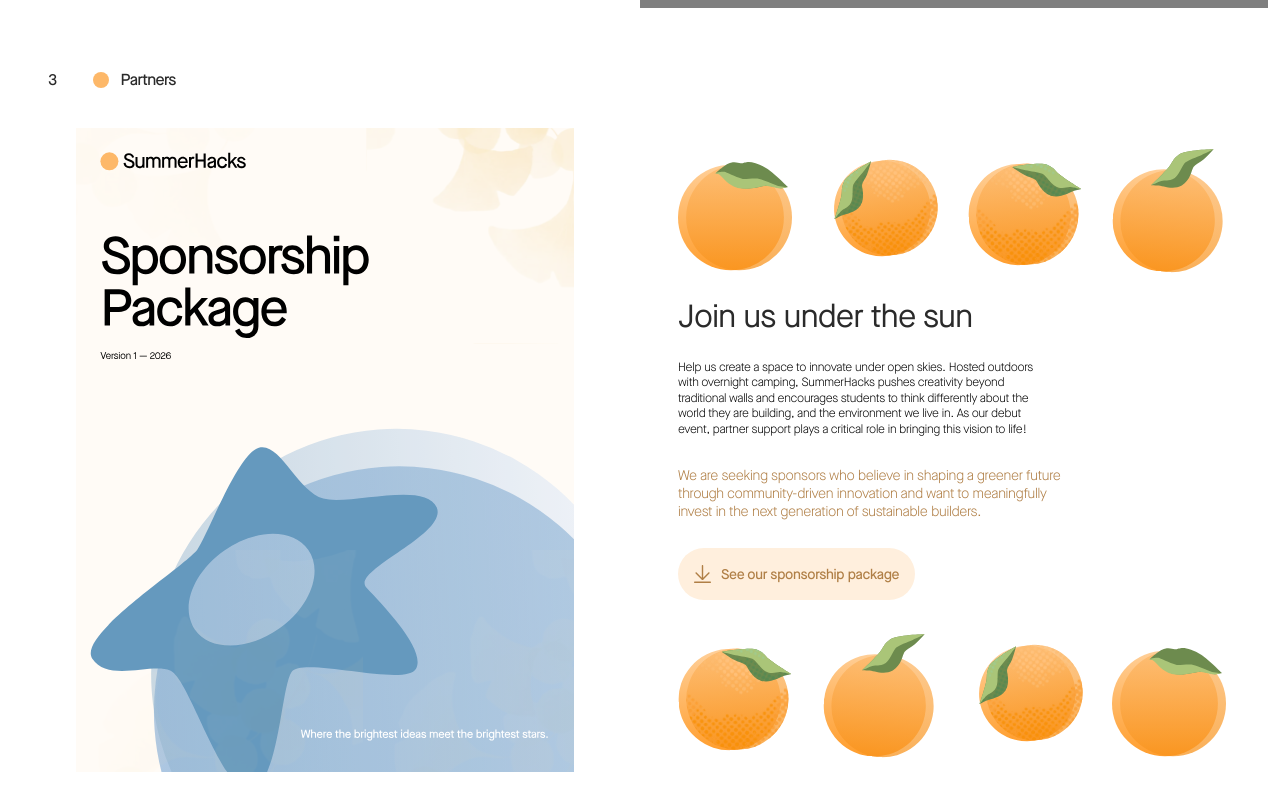
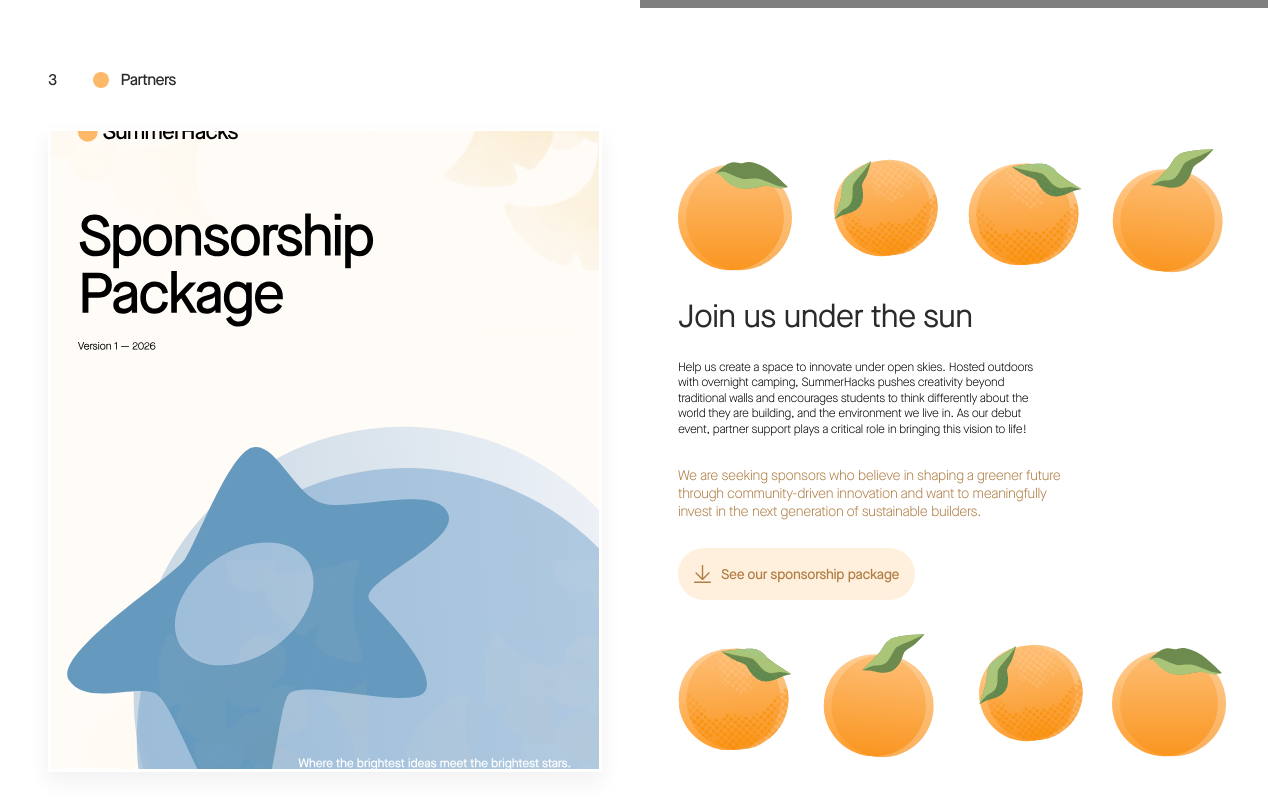
Before and after one commit to summerhacksca/summerhacks.ca, a Next.js app: page / in a window 1280 px wide. Shown: the part 5980-6780 px from the top of the page. Built offline with nearby package versions, Linux system fonts and the light colour scheme; grey boxes are pictures that could not be loaded.

Commit message:
added spons package

```diff
--- a/app/components/sponsorship-section.tsx
+++ b/app/components/sponsorship-section.tsx
@@ -4,6 +4,7 @@
 import { useState, useEffect, useRef } from "react";
 
 const sponspackage = "/sponspackage.svg";
+const sponspackagePdf = "/sponspackage.pdf";
 const oranges = {orange1: "/orange.svg", orange2: "/orangespot.svg", orange3: "/orangeleafup.svg", orange4: "/orangespotalt.svg"};
 const download = "/download.svg";
 
@@ -28,13 +29,19 @@
 				</div>
 				<div className="flex flex-col md:flex-row justify-center items-center gap-8 md:gap-19 self-stretch min-w-0 flex-1 min-h-0">
 					<InfoRows className="order-1 md:order-2" />
-					<div className="order-2 md:order-1 flex-1 min-w-0 h-full">
+					<a
+						href={sponspackagePdf}
+						target="_blank"
+						rel="noopener noreferrer"
+						className="order-2 md:order-1 flex-1 min-w-0 h-full"
+					>
 						<img
 							alt=""
-							className="block w-full h-full object-contain"
+							className="block w-full h-full object-cover border-[3px] border-white bg-[#d3d3d3] bg-center bg-cover bg-no-repeat shadow-[0_10px_20px_2px_rgba(0,0,0,0.05)]"
 							src={sponspackage}
+							style={{ backgroundImage: `url(${sponspackage})` }}
 						/>
-					</div>
+					</a>
 				</div>
 			</div>
 		</section>
@@ -134,7 +141,12 @@
 				</p>
 
 				<div className="flex flex-col content-end items-center gap-3 ">
-					<div className="flex h-13 px-4 items-center gap-2.5 bg-[#ffefdd] py-3 rounded-[100px]">
+					<a
+						href={sponspackagePdf}
+						target="_blank"
+						rel="noopener noreferrer"
+						className="flex h-13 px-4 items-center gap-2.5 bg-[#ffefdd] py-3 rounded-[100px]"
+					>
 						<img
 							alt=""
 							className="max-w-none w-auto h-auto"
@@ -143,7 +155,7 @@
 						<span className="text-[14px] font-medium text-[#B07f46] tracking-[-0.28px]">
 							See our sponsorship package
 						</span>
-					</div>
+					</a>
 				</div>
 			</div>
 			<OrangeRow className="hidden md:flex" />
```
Also changed, not shown: 1 other file (tests, documents, lock files or other folders).
